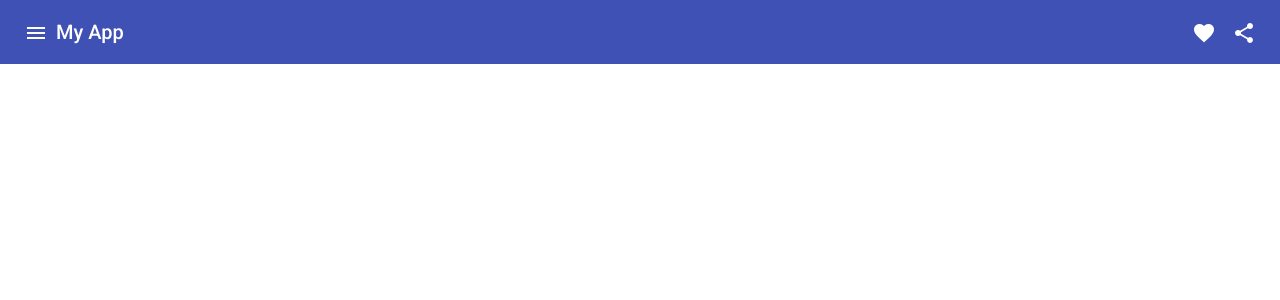
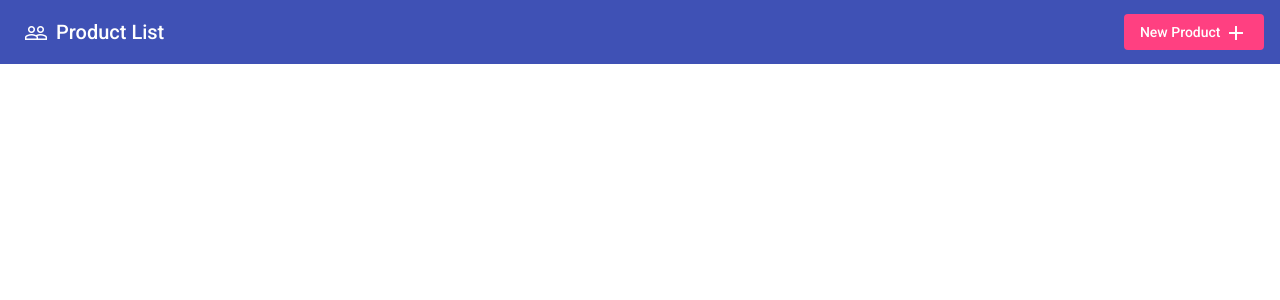
Before and after one commit to gulsenkeskin/reactive-form, an Angular app: page / in a window 1280 px wide. Shown: the top 300 px of the page. Built offline with nearby package versions, Linux system fonts and the light colour scheme.

Commit message:
upd toolbar

```diff
--- a/src/app/app.component.html
+++ b/src/app/app.component.html
@@ -4,22 +4,13 @@
     class="example-icon"
     aria-label="Example icon-button with menu icon"
   >
-    <mat-icon>menu</mat-icon>
+    <mat-icon>people_outline</mat-icon>
   </button>
-  <span>My App</span>
-  <span class="example-spacer"></span>
-  <button
-    mat-icon-button
-    class="example-icon favorite-icon"
-    aria-label="Example icon-button with heart icon"
-  >
-    <mat-icon>favorite</mat-icon>
-  </button>
-  <button
-    mat-icon-button
-    class="example-icon"
-    aria-label="Example icon-button with share icon"
-  >
-    <mat-icon>share</mat-icon>
+  <span>Product List</span>
+  <span class="spacer"></span>
+
+  <button mat-flat-button color="accent">
+    New Product
+    <mat-icon>add</mat-icon>
   </button>
 </mat-toolbar>
--- a/src/app/app.component.scss
+++ b/src/app/app.component.scss
@@ -1,3 +1,3 @@
-.example-spacer {
+.spacer {
     flex: 1 1 auto;
   }
```
